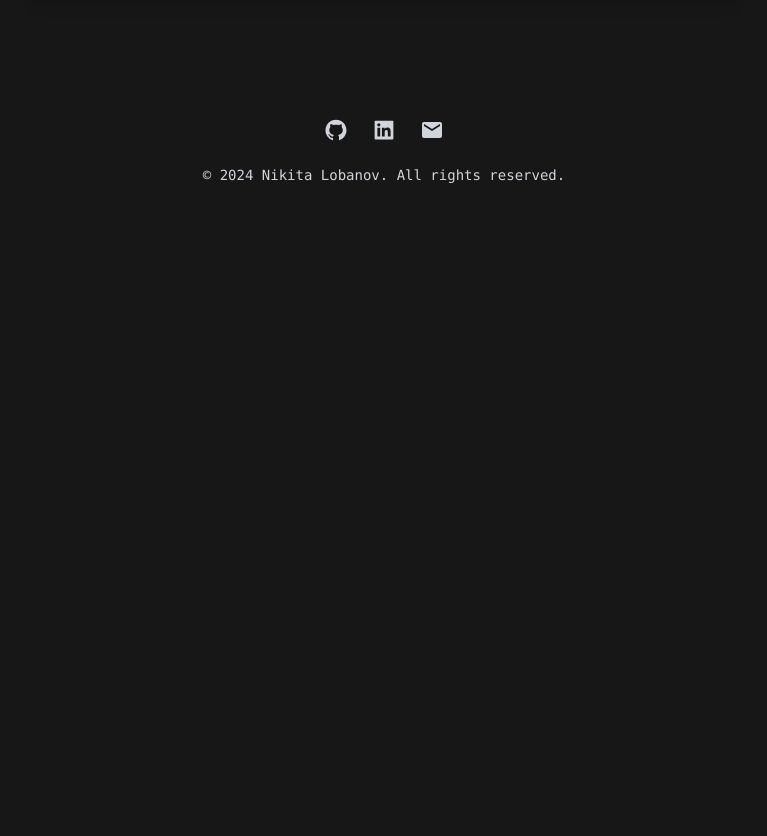
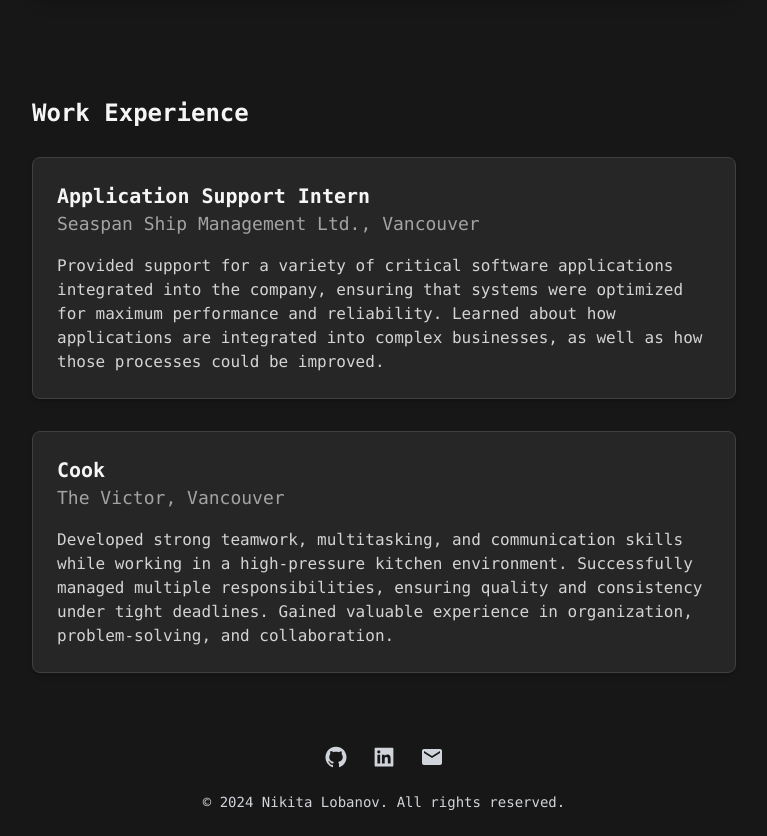
Before and after one commit to nikitalobanov12/nikita_lobanov_portfolio, a Next.js app: page / in a window 1280 px wide. Shown: the part 1926-2762 px from the top of the page, without its empty margins (256-1023 px from the left). Before the commit the page ends 2135 px from the top, so only its background shows below. Built offline with nearby package versions, Linux system fonts and the light colour scheme.

Commit message:
added work experience

```diff
--- /dev/null
+++ b/src/app/components/experience.tsx
@@ -0,0 +1,39 @@
+import React from 'react';
+
+export default function Experience() {
+  const experiences = [
+    {
+      title: "Application Support Intern",
+      company: "Seaspan Ship Management Ltd.",
+      location: "Vancouver",
+      description: `Provided support for a variety of critical software applications integrated into the company, ensuring
+      that systems were optimized for maximum performance and reliability. Learned about how applications are integrated
+      into complex businesses, as well as how those processes could be improved.`,
+    },
+    {
+      title: "Cook",
+      company: "The Victor",
+      location: "Vancouver",
+      description: `Developed strong teamwork, multitasking, and communication skills while working in a high-pressure
+      kitchen environment. Successfully managed multiple responsibilities, ensuring quality and consistency under tight
+      deadlines. Gained valuable experience in organization, problem-solving, and collaboration.`,
+    },
+  ];
+
+  return (
+    <section>
+      <h2 className="text-2xl font-semibold leading-relaxed text-neutral-100">Work Experience</h2>
+      <div className="mt-6 space-y-8">
+        {experiences.map((exp, index) => (
+          <div key={index} className="border border-neutral-700 rounded-lg p-6 bg-neutral-800 shadow-md">
+            <h3 className="text-xl font-semibold text-neutral-100">{exp.title}</h3>
+            <p className="text-neutral-400 text-lg">
+              {exp.company}, {exp.location}
+            </p>
+            <p className="text-neutral-300 mt-4">{exp.description}</p>
+          </div>
+        ))}
+      </div>
+    </section>
+  );
+}
--- a/src/app/page.tsx
+++ b/src/app/page.tsx
@@ -1,4 +1,5 @@
 import About from "./components/about";
+import Experience from "./components/experience";
 import Hero from "./components/hero";
 import Projects from "./components/projects";
 
@@ -12,6 +13,7 @@ export default function Home() {
       <Hero/>
       <About/>
       <Projects/>
+      <Experience/>
     </main>
 
   )
```
